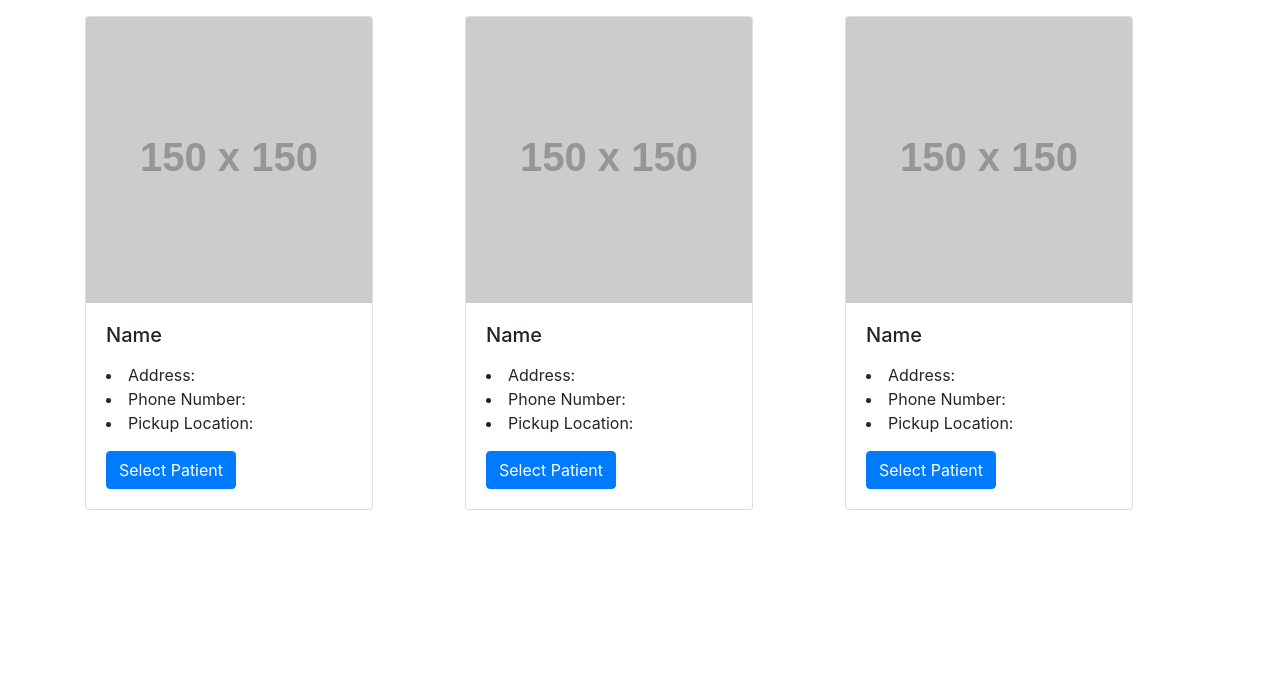
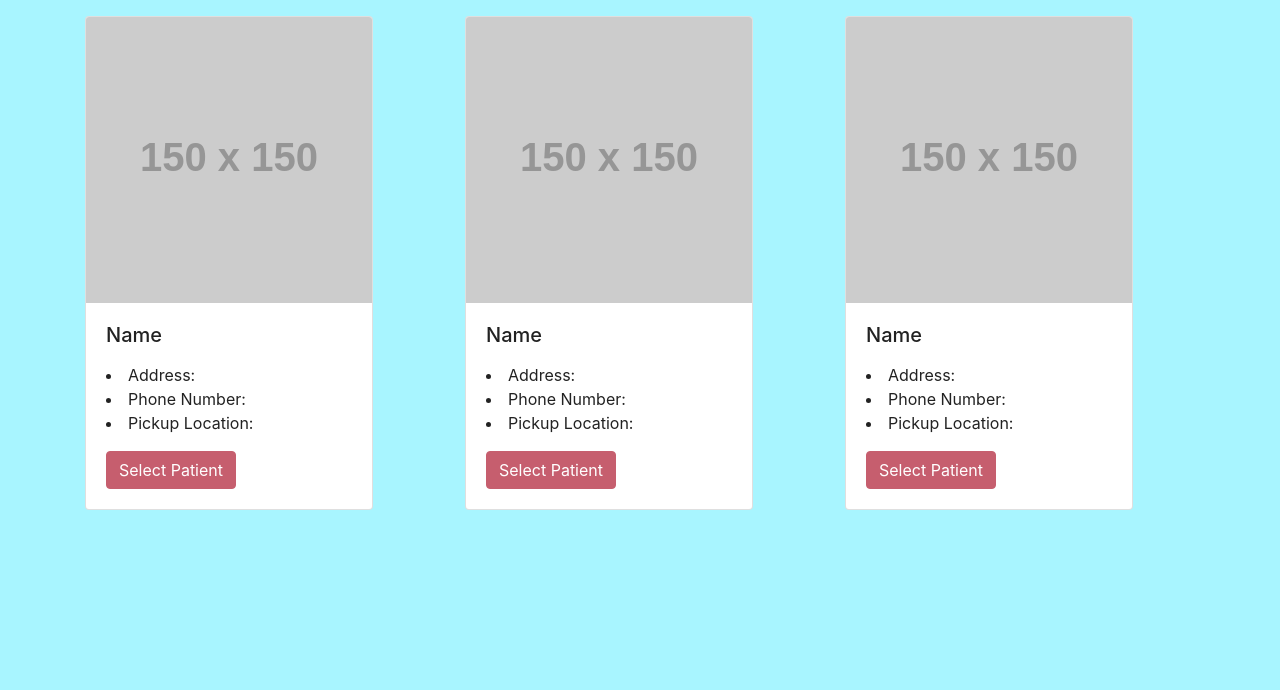
Before and after one commit to abhinavtripathy/cs326-final-delta, a website: page public/patientSelectionPage.html in a window 1280 px wide. Shown: the part 110-800 px from the top of the page. Drawn offline with nearby package versions, Linux system fonts and the light colour scheme; files that its build step writes are made by us from their sources; placeholder pictures from the web are drawn by us.

Commit message:
Update bg color and fix bootstrap ref

```diff
--- a/public/patientSelectionPage.html
+++ b/public/patientSelectionPage.html
@@ -3,8 +3,7 @@
     <head>
         <meta charset="UTF-8" />
         <title>Health Pool Patients</title>
-        <link href="public/css/health-pool.css" rel="stylesheet">
-        <link rel="stylesheet" href="https://cdn.jsdelivr.net/npm/bootstrap@4.5.3/dist/css/bootstrap.min.css" integrity="sha384-TX8t27EcRE3e/ihU7zmQxVncDAy5uIKz4rEkgIXeMed4M0jlfIDPvg6uqKI2xXr2" crossorigin="anonymous">
+        <link href="css/health-pool.css" rel="stylesheet">
         <meta name="viewport" content="width=device-width, initial-scale=1, shrink-to-fit=no">
 
     </head>
--- a/scss/health-pool.scss
+++ b/scss/health-pool.scss
@@ -1,4 +1,4 @@
-$body-bg: #eee;
+$body-bg: hsl(187, 100%, 83%);
 $body-color: #222;
 $theme-colors: (
   "primary": #c65e6e,
```
Also changed, not shown: public/css/health-pool.css.
